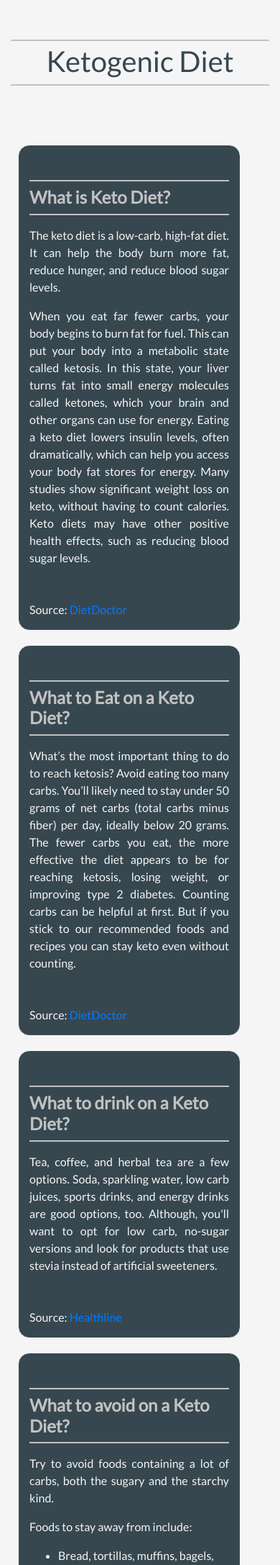
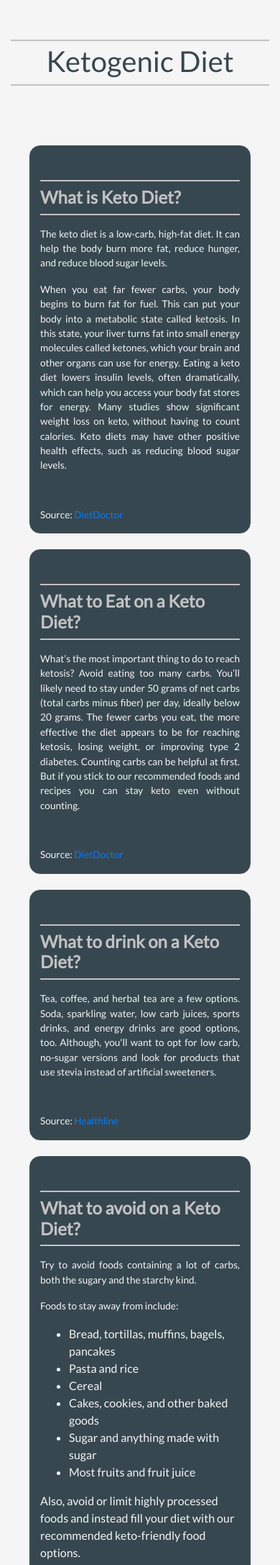
Before and after one commit to Code-Institute-Submissions/szomoru-MP4-DietPantry_MarResub, a Django app: page /keto/ in a window 390 px wide. Shown: the part 86-2260 px from the top of the page at 72% size. Run offline with Django 3.2, Linux system fonts and the light colour scheme; some libraries are stand-ins or nearby versions.

Commit message:
for better UX and responsiveness the card text size has been changed on small screen and col size changed

```diff
--- a/home/templates/home/keto.html
+++ b/home/templates/home/keto.html
@@ -17,9 +17,8 @@
         <hr class="mt-1 mb-4">
     </div>
 </div>
-<div id="diet-description" class="row eq-col-height align-start container-fluid justify-content-center">
-
-    <div class="diet-card h-100 col-lg-5 col-md-8 col-sm-10">
+<div id="diet-description" class="row align-start container-fluid justify-content-center mx-0">
+    <div class="diet-card h-100 col-lg-5 col-md-10 col-sm-12">
         <hr class="mt-5">
         <h4 class="product-font"><strong>What is Keto Diet?</strong></h4>
         <hr class="mb-3">
@@ -46,7 +45,7 @@
         </p>
     </div>
 
-    <div class="diet-card h-100 col-lg-5 col-md-8 col-sm-10">
+    <div class="diet-card h-100 col-lg-5 col-md-10 col-sm-12">
         <hr class="mt-5">
         <h4 class="product-font"><strong>What to Eat on a Keto Diet?</strong></h4>
         <hr class="mb-3">
@@ -67,7 +66,7 @@
         </p>
     </div>
 
-    <div class="diet-card h-100 col-lg-5 col-md-8 col-sm-10">
+    <div class="diet-card h-100 col-lg-5 col-md-10 col-sm-12">
         <hr class="mt-5">
         <h4 class="product-font"><strong>What to drink on a Keto Diet?</strong></h4>
         <hr class="mb-3">
@@ -82,7 +81,7 @@
         </p>
     </div>
 
-    <div class="diet-card h-100 col-lg-5 col-md-8 col-sm-10">
+    <div class="diet-card h-100 col-lg-5 col-md-10 col-sm-12">
         <hr class="mt-5">
         <h4 class="product-font"><strong>What to avoid on a Keto Diet?</strong></h4>
         <hr class="mb-3">
--- a/static/css/base.css
+++ b/static/css/base.css
@@ -656,7 +656,6 @@ textarea.form-control {
     border-color: rgba(255, 255, 255, 0.5);
 }
 
-
 /* -------------------------------- Media Queries */
 
 /* Slightly larger container on xl screens */
@@ -709,6 +708,10 @@ textarea.form-control {
 
     .toast-body {
         font-size: .75rem;
+    }
+
+    .diet-card p {
+        font-size: .85rem;
     }
 }
 
```
Also changed, not shown: home/templates/home/highprotein.html (+5 -5 lines), home/templates/home/lowcarb.html (+5 -5 lines), home/templates/home/mediterranean.html (+5 -5 lines).
